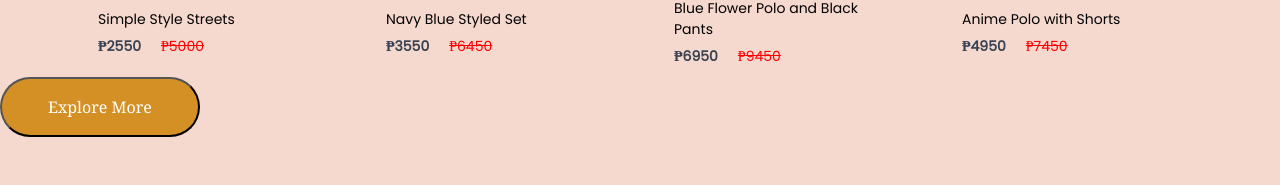
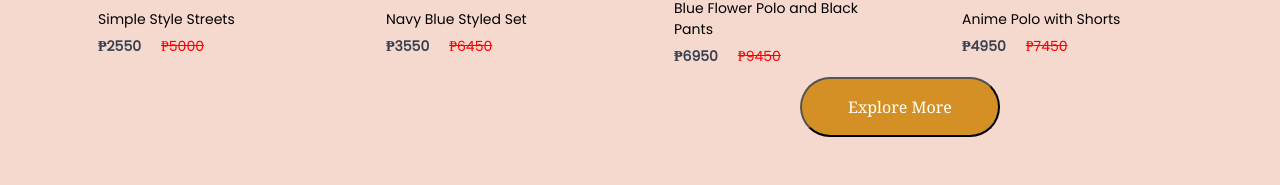
Before and after one commit to Cervera-jpg/ModeSoleCloth, a React (Create React App) app: page /men in a window 1280 px wide. Shown: the part 1470-1655 px from the top of the page. Built offline with nearby package versions, Linux system fonts and the light colour scheme.

Commit message:
Update shopcategory

```diff
--- a/src/Pages/CSS/ShopCategory.css
+++ b/src/Pages/CSS/ShopCategory.css
@@ -31,9 +31,10 @@
   row-gap: 80px;
 }
 .shopcategory-loadmore {
+  display: flex;
   justify-content: center;
   align-items: center;
-
+  margin-left: 50rem;
   width: 233px;
   height: 69px;
   border-radius: 75px;
```
